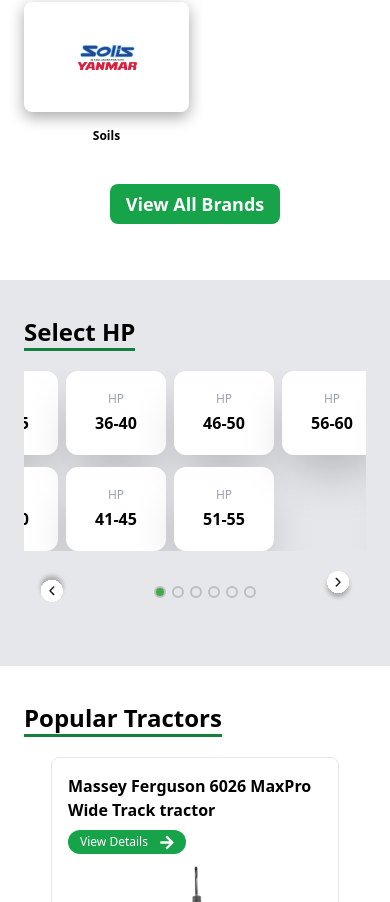
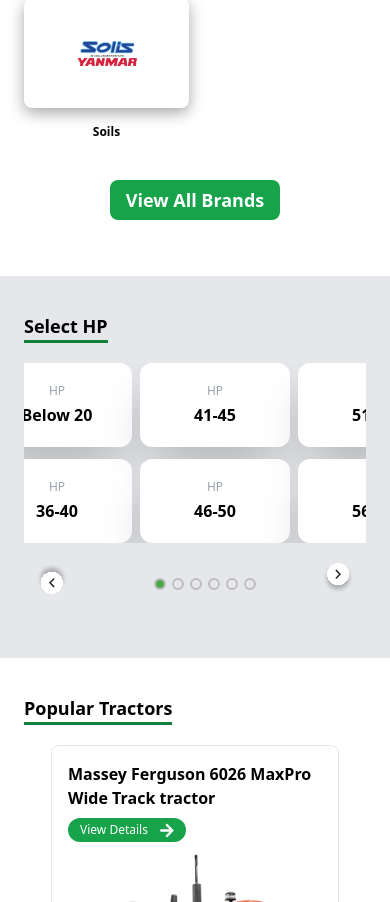
Before and after one commit to Shubh1an/tract-app, a React (Create React App) app: page / in a window 390 px wide. Shown: the part 1098-2000 px from the top of the page. Built offline with nearby package versions, Linux system fonts and the light colour scheme.

Commit message:
nw-changes

```diff
--- a/src/components/Card/index.jsx
+++ b/src/components/Card/index.jsx
@@ -8,7 +8,7 @@
 }) => {
   return (
     <div className={`p-3 px-6 sm:px-16  ${className} relative`}>
-      <p className="border-b-[3px] border-green-700 text-2xl text-black w-fit font-bold">
+      <p className="border-b-[3px] border-green-700 text-lg md:text-2xl text-black w-fit font-bold">
         {headTitle}
       </p>
       {children}
--- a/src/components/lists/hpList/index.jsx
+++ b/src/components/lists/hpList/index.jsx
@@ -86,7 +86,7 @@
             deviceType={DeviceData}
             // customTransition="all ."
             transitionDuration={300}
-            additionalTransfrom={-30}
+            additionalTransfrom={10}
             renderButtonGroupOutside
             renderDotsOutside
             containerClass="carousel-container"
@@ -97,14 +97,14 @@
           >
             {HPDataMobile.map((data, index) => (
               <div className="space-y-3 w-fit" key={data?.title1 + index}>
-                <div className="bg-white rounded-xl shadow-2xl py-5 w-[100px] grid place-content-center">
+                <div className="bg-white rounded-xl shadow-2xl py-5 w-[150px] grid place-content-center">
                   <p className="text-xs text-gray-400 mb-1 text-center">HP</p>
                   <p className="text-base text-black font-semibold">
                     {data?.title1}
                   </p>
                 </div>
                 {data?.title2 && (
-                  <div className="bg-white rounded-xl shadow-2xl py-5 w-[100px] grid place-content-center">
+                  <div className="bg-white rounded-xl shadow-2xl py-5 w-[150px] grid place-content-center">
                     <p className="text-xs text-gray-400 mb-1 text-center">HP</p>
                     <p className="text-base text-black font-semibold">
                       {data?.title2}
--- a/src/shared/constant.js
+++ b/src/shared/constant.js
@@ -79,7 +79,7 @@
 
   { title1: "46-50", title2: "51-55" },
 
-  { title1: "56-60" },
+  { title1: "56-60", title2: "51-55" },
 ];
 
 export const PopularTractorList = [
```
